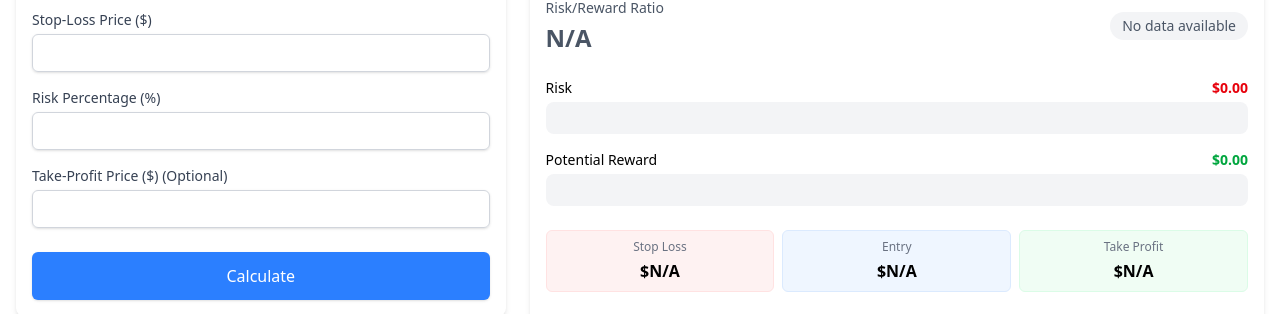
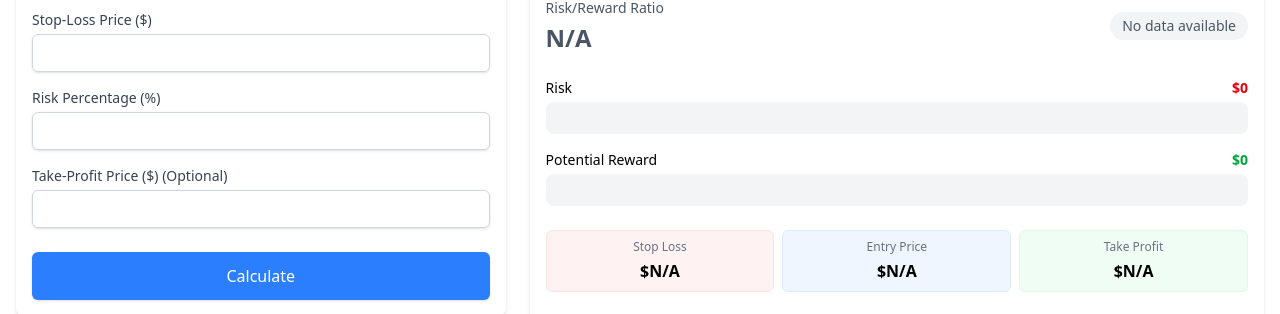
Before and after one commit to johncegom/position-size-calculator, a React (Vite) app: page / in a window 1280 px wide. Shown: the part 278-592 px from the top of the page. Built offline with nearby package versions, Linux system fonts and the light colour scheme.

Commit message:
refactor: add google adsense and refactor calculatorForm

```diff
--- a/index.html
+++ b/index.html
@@ -46,6 +46,11 @@
     <meta name="msapplication-TileColor" content="#ffffff" />
     <meta name="msapplication-TileImage" content="/ms-icon-144x144.png" />
     <meta name="theme-color" content="#ffffff" />
+    <script
+      async
+      src="https://pagead2.googlesyndication.com/pagead/js/adsbygoogle.js?client=ca-pub-4936875474275741"
+      crossorigin="anonymous"
+    ></script>
   </head>
   <body>
     <div id="root"></div>
--- a/src/components/calculator/RiskRewardVisual.tsx
+++ b/src/components/calculator/RiskRewardVisual.tsx
@@ -5,6 +5,113 @@
 
 import { useSelector } from "react-redux";
 import type { RootState } from "../../store/store";
+import { formatToTwoDecimals } from "../../utils/formatters";
+
+const RATIO_THRESHOLDS = {
+  GOOD: 2,
+  DECENT: 1,
+};
+
+const RatioStatusBadge = ({ ratio }: { ratio: number }) => {
+  const { GOOD, DECENT } = RATIO_THRESHOLDS;
+  if (ratio >= GOOD) {
+    return (
+      <div className="bg-green-100 text-green-800 px-3 py-1 rounded-full">
+        Excellent ratio
+      </div>
+    );
+  } else if (ratio >= DECENT) {
+    return (
+      <div className="bg-yellow-100 text-yellow-800 px-3 py-1 rounded-full">
+        Acceptable ratio
+      </div>
+    );
+  } else if (ratio > 0) {
+    return (
+      <div className="bg-red-100 text-red-800 px-3 py-1 rounded-full">
+        Improve your ratio
+      </div>
+    );
+  }
+  return (
+    <div className="bg-gray-100 text-gray-600 px-3 py-1 rounded-full">
+      No data available
+    </div>
+  );
+};
+
+const RatioDisplay = ({ ratio }: { ratio: number }) => {
+  const { GOOD, DECENT } = RATIO_THRESHOLDS;
+  const getRatioTextColor = () => {
+    if (ratio >= GOOD) return "text-green-600";
+    if (ratio >= DECENT) return "text-yellow-600";
+    if (ratio > 0) return "text-red-600";
+    return "text-gray-600";
+  };
+
+  return (
+    <div className="flex flex-col sm:flex-row items-start sm:items-center justify-between mb-6">
+      <div>
+        <p className="text-gray-600 text-sm mb-1">Risk/Reward Ratio</p>
+        <p className={`text-2xl font-bold ${getRatioTextColor()}`}>
+          {ratio ? `1:${formatToTwoDecimals(ratio)}` : "N/A"}
+        </p>
+      </div>
+      <div className="mt-2 sm:mt-0 text-sm">
+        <RatioStatusBadge ratio={ratio} />
+      </div>
+    </div>
+  );
+};
+
+type ProgressBarType = {
+  label: string;
+  value: number;
+  width: number;
+  color: string;
+};
+
+const ProgressBar = ({ label, value, width, color }: ProgressBarType) => {
+  return (
+    <div>
+      <div className="flex justify-between mb-1">
+        <span className="text-sm font-medium">{label}</span>
+        <span className={`text-sm font-bold ${color}`}>
+          ${formatToTwoDecimals(value)}
+        </span>
+      </div>
+      <div className="h-8 bg-gray-100 rounded-lg overflow-hidden">
+        <div
+          className={`h-full ${
+            color === "text-red-600" ? "bg-red-500" : "bg-green-500"
+          } rounded-lg transition-all duration-300 ease-out`}
+          style={{ width: `${width}%` }}
+        ></div>
+      </div>
+    </div>
+  );
+};
+
+type PriceLevelCardType = {
+  label: string;
+  value: number | null;
+  bgColor: string;
+  borderColor: string;
+};
+
+const PriceLevelCard = ({
+  label,
+  value,
+  bgColor,
+  borderColor,
+}: PriceLevelCardType) => {
+  return (
+    <div className={`${bgColor} ${borderColor} rounded-md p-2`}>
+      <p className="text-xs text-gray-500 mb-1">{label}</p>
+      <p className="font-semibold">${value || "N/A"}</p>
+    </div>
+  );
+};
 
 const RiskRewardVisual = () => {
   const { calculationResult, tradeParameters } = useSelector(
@@ -16,11 +123,6 @@ const RiskRewardVisual = () => {
   const rewardAmount = calculationResult?.potentialProfit || 0;
   const ratio = calculationResult?.riskRewardRatio || 0;
 
-  // Determine ratio quality
-  const isGoodRatio = ratio >= 2;
-  const isDecentRatio = ratio >= 1 && ratio < 2;
-  const isPoorRatio = ratio > 0 && ratio < 1;
-
   // Calculate bar widths (relative to each other)
   const maxValue = Math.max(riskAmount, rewardAmount);
   const riskWidth = maxValue > 0 ? (riskAmount / maxValue) * 100 : 0;
@@ -31,105 +133,47 @@ const RiskRewardVisual = () => {
       <h2 className="text-xl font-semibold mb-4">Risk/Reward Analysis</h2>
 
       {/* Ratio display with color coding */}
-      <div className="flex flex-col sm:flex-row items-start sm:items-center justify-between mb-6">
-        <div>
-          <p className="text-gray-600 text-sm mb-1">Risk/Reward Ratio</p>
-          <p
-            className={`text-2xl font-bold ${
-              isGoodRatio
-                ? "text-green-600"
-                : isDecentRatio
-                ? "text-yellow-600"
-                : isPoorRatio
-                ? "text-red-600"
-                : "text-gray-600"
-            }`}
-          >
-            {ratio ? `1:${ratio.toFixed(2)}` : "N/A"}
-          </p>
-        </div>
-
-        <div className="mt-2 sm:mt-0 text-sm">
-          {isGoodRatio && (
-            <div className="bg-green-100 text-green-800 px-3 py-1 rounded-full">
-              Excellent ratio
-            </div>
-          )}
-          {isDecentRatio && (
-            <div className="bg-yellow-100 text-yellow-800 px-3 py-1 rounded-full">
-              Acceptable ratio
-            </div>
-          )}
-          {isPoorRatio && (
-            <div className="bg-red-100 text-red-800 px-3 py-1 rounded-full">
-              Improve your ratio
-            </div>
-          )}
-          {!ratio && (
-            <div className="bg-gray-100 text-gray-600 px-3 py-1 rounded-full">
-              No data available
-            </div>
-          )}
-        </div>
-      </div>
+      <RatioDisplay ratio={ratio} />
 
       {/* Visual comparison bars */}
       <div className="space-y-4 mb-6">
         {/* Risk visualization */}
-        <div>
-          <div className="flex justify-between mb-1">
-            <span className="text-sm font-medium">Risk</span>
-            <span className="text-sm font-bold text-red-600">
-              ${riskAmount.toFixed(2)}
-            </span>
-          </div>
-          <div className="h-8 bg-gray-100 rounded-lg overflow-hidden">
-            <div
-              className="h-full bg-red-500 rounded-lg transition-all duration-300 ease-out"
-              style={{ width: `${riskWidth}%` }}
-            ></div>
-          </div>
-        </div>
-
+        <ProgressBar
+          label="Risk"
+          value={riskAmount}
+          width={riskWidth}
+          color="text-red-600"
+        />
         {/* Reward visualization */}
-        <div>
-          <div className="flex justify-between mb-1">
-            <span className="text-sm font-medium">Potential Reward</span>
-            <span className="text-sm font-bold text-green-600">
-              ${rewardAmount.toFixed(2)}
-            </span>
-          </div>
-          <div className="h-8 bg-gray-100 rounded-lg overflow-hidden">
-            <div
-              className="h-full bg-green-500 rounded-lg transition-all duration-300 ease-out"
-              style={{ width: `${rewardWidth}%` }}
-            ></div>
-          </div>
-        </div>
+        <ProgressBar
+          label="Potential Reward"
+          value={rewardAmount}
+          width={rewardWidth}
+          color="text-green-600"
+        />
       </div>
 
       {/* Price levels grid */}
       <div className="grid grid-cols-3 gap-2 text-center mt-6">
-        <div className="bg-red-50 border border-red-100 rounded-md p-2">
-          <p className="text-xs text-gray-500 mb-1">Stop Loss</p>
-          <p className="font-semibold">
-            ${tradeParameters.stopLossPrice || "N/A"}
-          </p>
-        </div>
+        <PriceLevelCard
+          label="Stop Loss"
+          value={tradeParameters.stopLossPrice}
+          bgColor="bg-red-50"
+          borderColor="border border-red-100 "
+        />
+        <PriceLevelCard
+          label="Entry Price"
+          value={tradeParameters.entryPrice}
+          bgColor="bg-blue-50"
+          borderColor="border border-blue-100"
+        />
 
-        <div className="bg-blue-50 border border-blue-100 rounded-md p-2">
-          <p className="text-xs text-gray-500 mb-1">Entry</p>
-          <p className="font-semibold">
-            ${tradeParameters.entryPrice || "N/A"}
-          </p>
-        </div>
-
-        <div className="bg-green-50 border border-green-100 rounded-md p-2">
-          <p className="text-xs text-gray-500 mb-1">Take Profit</p>
-          <p className="font-semibold">
-            ${tradeParameters.takeProfitPrice || "N/A"}
-          </p>
-        </div>
+        <PriceLevelCard
+          label="Take Profit"
+          value={tradeParameters.takeProfitPrice}
+          bgColor="bg-green-50"
+          borderColor="border border-green-100"
+        />
       </div>
 
       {/* Trading tip */}
```
